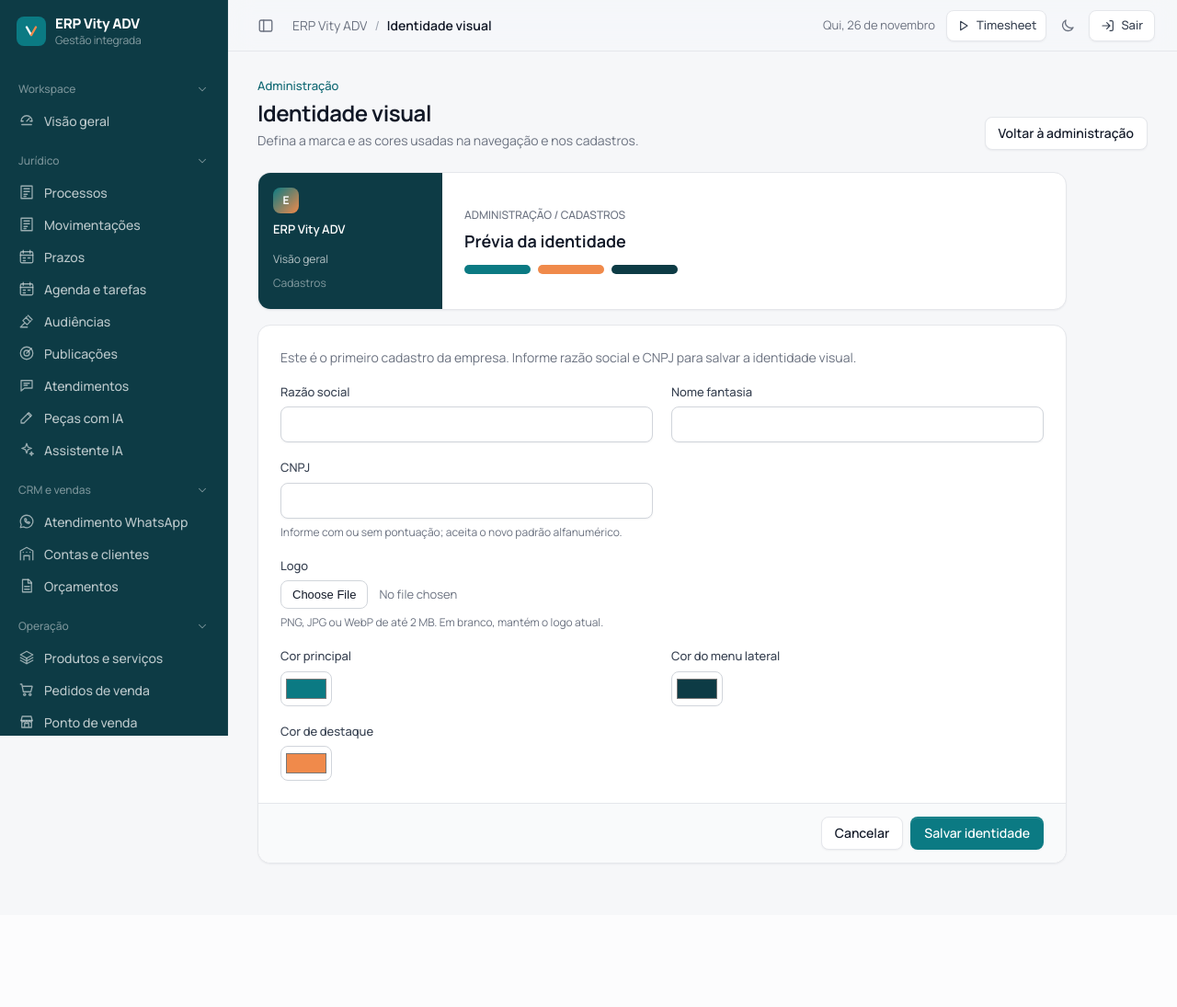
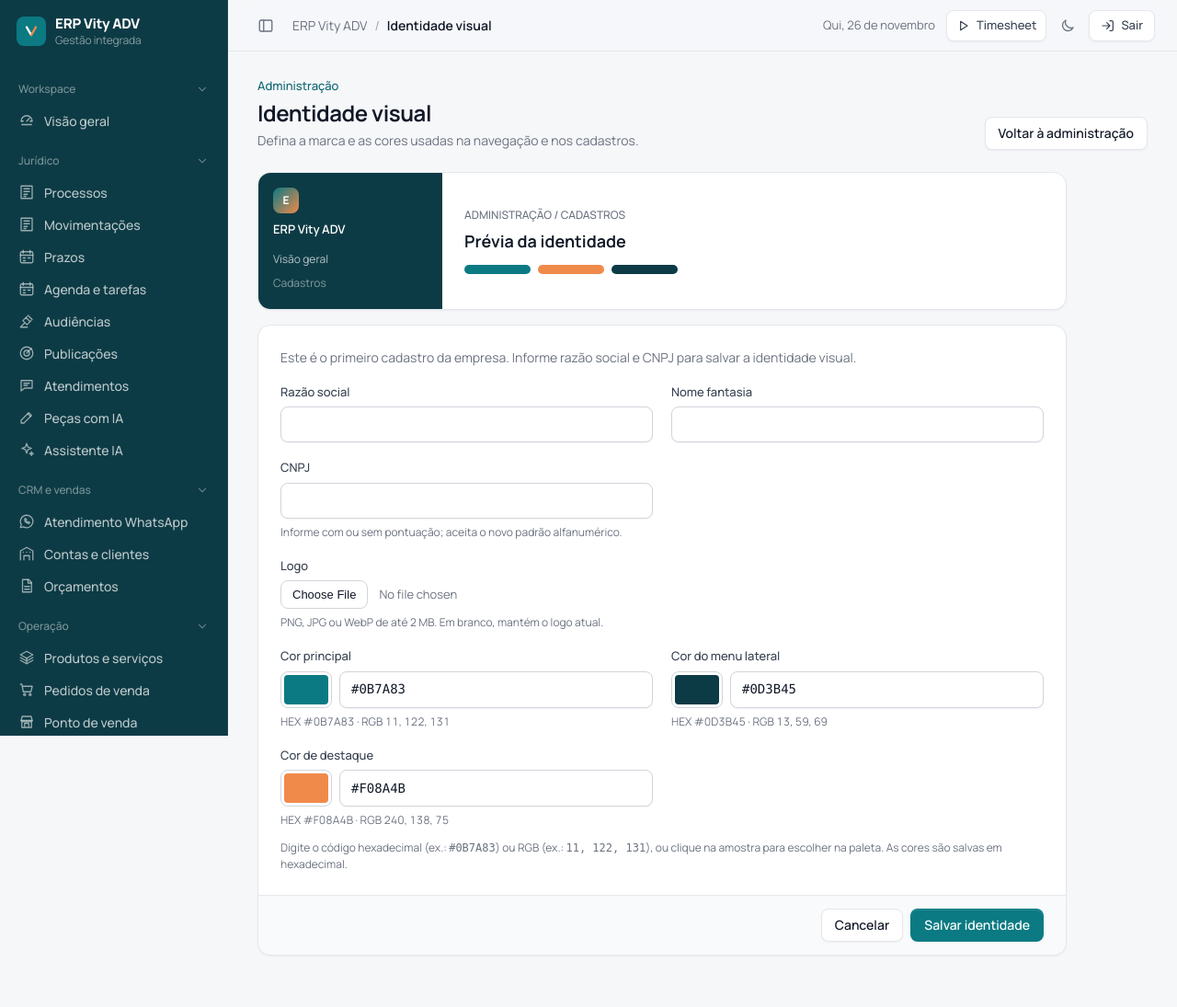
Before and after one commit to vitorhugoalvesrosa/erp-vity-adv, a Django app: page /administracao/identidade-visual/ in a window 1280 px wide. Shown: the whole page at 92% size. Before the commit the page ends 940 px from the top, so only its background shows below. Run offline with Django 5.2, Linux system fonts and the light colour scheme; the visitor is signed in with stand-in values (Sample User, id 1); data that the repository does not hold is empty.

Commit message:
Aceitar código hexadecimal ou RGB nas cores da identidade visual
Cada cor tem campo para digitar #RRGGBB ou R, G, B, sincronizado com a
paleta, com conversão exibida (HEX/RGB) e prévia ao vivo. O servidor
normaliza para #RRGGBB e recusa valores inválidos.

Co-Authored-By: Claude Opus 5.5 <noreply@anthropic.com>

```diff
--- a/core/configuration_forms.py
+++ b/core/configuration_forms.py
@@ -11,6 +11,29 @@ from core.secure_storage import encrypt_bytes, encrypt_text, validate_encryption
 
 
 LOGO_CONTENT_TYPES = {"PNG": "image/png", "JPEG": "image/jpeg", "WEBP": "image/webp"}
+COLOR_FIELDS = ("primary_color", "sidebar_color", "accent_color")
+COLOR_HELP = "Digite o código hexadecimal (#0B7A83) ou RGB (11, 122, 131), ou escolha na paleta."
+
+
+def parse_color(value):
+    """Converte #RGB, #RRGGBB, RRGGBB, rgb(r, g, b) ou "r, g, b" em #RRGGBB."""
+    text = (value or "").strip()
+    hex_match = re.fullmatch(r"#?([0-9a-fA-F]{6}|[0-9a-fA-F]{3})", text)
+    if hex_match:
+        digits = hex_match.group(1)
+        if len(digits) == 3:
+            digits = "".join(ch * 2 for ch in digits)
+        return f"#{digits.upper()}"
+    rgb_match = re.fullmatch(
+        r"(?:rgba?\s*\(\s*)?(\d{1,3})\s*[,;\s]\s*(\d{1,3})\s*[,;\s]\s*(\d{1,3})\s*\)?",
+        text,
+        re.IGNORECASE,
+    )
+    if rgb_match:
+        channels = [int(part) for part in rgb_match.groups()]
+        if all(0 <= channel <= 255 for channel in channels):
+            return "#" + "".join(f"{channel:02X}" for channel in channels)
+    raise ValidationError("Cor inválida. Use #RRGGBB (ex.: #0B7A83) ou R, G, B de 0 a 255 (ex.: 11, 122, 131).")
 
 
 class CompanyProfileForm(forms.ModelForm):
@@ -35,34 +58,44 @@ class CompanyProfileForm(forms.ModelForm):
 
     def __init__(self, *args, **kwargs):
         super().__init__(*args, **kwargs)
-        for field_name in ("primary_color", "sidebar_color", "accent_color"):
-            self.fields[field_name].required = False
-            self.fields[field_name].widget = forms.TextInput(
-                attrs={"type": "color", "class": "vTextField"}
+        for field_name in COLOR_FIELDS:
+            field = self.fields[field_name]
+            field.required = False
+            # O modelo guarda #RRGGBB; o formulário também aceita RGB e converte em _clean_color.
+            field.max_length = 32
+            field.validators = []
+            field.help_text = COLOR_HELP
+            field.widget = forms.TextInput(
+                attrs={
+                    "class": "vTextField color-code-input",
+                    "data-color-input": field_name,
+                    "maxlength": "32",
+                    "placeholder": "#0B7A83 ou 11, 122, 131",
+                    "autocomplete": "off",
+                    "spellcheck": "false",
+                }
             )
         if not self.instance.has_logo:
             del self.fields["remove_logo"]
 
+    def _clean_color(self, field_name):
+        value = self.cleaned_data.get(field_name)
+        if not value:
+            return (
+                getattr(self.instance, field_name)
+                if self.instance.pk
+                else CompanyProfile._meta.get_field(field_name).get_default()
+            )
+        return parse_color(value)
+
     def clean_primary_color(self):
-        return self.cleaned_data.get("primary_color") or (
-            self.instance.primary_color
-            if self.instance.pk
-            else CompanyProfile._meta.get_field("primary_color").get_default()
-        )
+        return self._clean_color("primary_color")
 
     def clean_accent_color(self):
-        return self.cleaned_data.get("accent_color") or (
-            self.instance.accent_color
-            if self.instance.pk
-            else CompanyProfile._meta.get_field("accent_color").get_default()
-        )
+        return self._clean_color("accent_color")
 
     def clean_sidebar_color(self):
-        return self.cleaned_data.get("sidebar_color") or (
-            self.instance.sidebar_color
-            if self.instance.pk
-            else CompanyProfile._meta.get_field("sidebar_color").get_default()
-        )
+        return self._clean_color("sidebar_color")
 
     def clean_logo(self):
         logo = self.cleaned_data.get("logo")
--- a/core/static/core/app.css
+++ b/core/static/core/app.css
@@ -4121,3 +4121,64 @@ datalist + .form-section-title {
     justify-self: start;
     font-size: 13px;
 }
+
+/* ---------- Identidade visual: cores ---------- */
+
+.color-field {
+    display: flex;
+    align-items: stretch;
+    gap: 8px;
+}
+
+.color-field .color-code-input {
+    flex: 1;
+    min-width: 0;
+    font-family: ui-monospace, SFMono-Regular, Menlo, Consolas, monospace;
+    text-transform: uppercase;
+}
+
+.color-swatch {
+    width: 44px;
+    height: auto;
+    min-height: 40px;
+    flex: none;
+    padding: 3px;
+    border: 1px solid var(--border-strong);
+    border-radius: var(--radius);
+    background: var(--surface);
+    cursor: pointer;
+}
+
+.color-swatch::-webkit-color-swatch-wrapper {
+    padding: 0;
+}
+
+.color-swatch::-webkit-color-swatch {
+    border: 0;
+    border-radius: 4px;
+}
+
+.color-swatch::-moz-color-swatch {
+    border: 0;
+    border-radius: 4px;
+}
+
+.record-form-panel .color-field.is-invalid input.color-code-input[data-color-input]:not([type="color"]),
+.color-field.is-invalid .color-code-input {
+    border-color: var(--danger);
+    box-shadow: 0 0 0 3px color-mix(in srgb, var(--danger) 15%, transparent);
+}
+
+.color-rgb {
+    min-height: 18px;
+    color: var(--muted);
+    font-size: 12px;
+}
+
+.color-field.is-invalid + .color-rgb {
+    color: var(--danger);
+}
+
+.color-help {
+    margin-top: 12px;
+}
--- a/core/templates/core/visual_identity_form.html
+++ b/core/templates/core/visual_identity_form.html
@@ -33,18 +33,78 @@
             {% if form.non_field_errors %}<div class="form-error" role="alert">{{ form.non_field_errors }}</div>{% endif %}
             <div class="form-grid">
                 {% for field in form %}
+                    {% if field.name in "primary_color sidebar_color accent_color" %}
+                        <div class="form-field">
+                            <label for="{{ field.id_for_label }}">{{ field.label }}</label>
+                            <div class="color-field{% if field.errors %} is-invalid{% endif %}" data-color-field="{{ field.name }}">
+                                <input class="color-swatch" type="color" value="{{ field.value|default:'#000000' }}" aria-label="Escolher {{ field.label|lower }} na paleta" data-color-picker>
+                                {{ field }}
+                            </div>
+                            <span class="color-rgb num" data-color-rgb aria-live="polite"></span>
+                            {{ field.errors }}
+                        </div>
+                    {% else %}
                         <div class="form-field {% if field.name == 'logo' %}is-wide{% endif %}">
                             <label for="{{ field.id_for_label }}">{{ field.label }}</label>
                             {{ field }}
                             {{ field.errors }}
                             {% if field.help_text %}<span class="helptext">{{ field.help_text }}</span>{% endif %}
                         </div>
+                    {% endif %}
                 {% endfor %}
             </div>
+            <p class="helptext color-help">Digite o código hexadecimal (ex.: <code>#0B7A83</code>) ou RGB (ex.: <code>11, 122, 131</code>), ou clique na amostra para escolher na paleta. As cores são salvas em hexadecimal.</p>
             <div class="form-actions">
                 <a class="button button-secondary" href="{% url 'admin-settings' %}">Cancelar</a>
                 <button class="button" type="submit">Salvar identidade</button>
             </div>
         </form>
     </section>
+
+    <script>
+        (() => {
+            const preview = document.querySelector(".branding-preview");
+            const previewVar = { primary_color: "--preview-primary", sidebar_color: "--preview-sidebar", accent_color: "--preview-accent" };
+            const toHex = (value) => {
+                const text = value.trim();
+                let match = text.match(/^#?([0-9a-f]{6}|[0-9a-f]{3})$/i);
+                if (match) {
+                    let digits = match[1];
+                    if (digits.length === 3) digits = digits.split("").map((c) => c + c).join("");
+                    return `#${digits.toUpperCase()}`;
+                }
+                match = text.match(/^(?:rgba?\s*\(\s*)?(\d{1,3})\s*[,;\s]\s*(\d{1,3})\s*[,;\s]\s*(\d{1,3})\s*\)?$/i);
+                if (match) {
+                    const channels = match.slice(1, 4).map(Number);
+                    if (channels.every((n) => n <= 255)) return "#" + channels.map((n) => n.toString(16).padStart(2, "0")).join("").toUpperCase();
+                }
+                return null;
+            };
+            const toRgb = (hex) => [1, 3, 5].map((i) => parseInt(hex.slice(i, i + 2), 16)).join(", ");
+            document.querySelectorAll("[data-color-field]").forEach((wrapper) => {
+                const name = wrapper.dataset.colorField;
+                const picker = wrapper.querySelector("[data-color-picker]");
+                const input = wrapper.querySelector("[data-color-input]");
+                const rgb = wrapper.parentElement.querySelector("[data-color-rgb]");
+                const apply = (hex) => {
+                    picker.value = hex.toLowerCase();
+                    rgb.textContent = `HEX ${hex} · RGB ${toRgb(hex)}`;
+                    wrapper.classList.remove("is-invalid");
+                    input.setCustomValidity("");
+                    if (preview) preview.style.setProperty(previewVar[name], hex);
+                };
+                input.addEventListener("input", () => {
+                    const hex = toHex(input.value);
+                    if (hex) { apply(hex); return; }
+                    wrapper.classList.toggle("is-invalid", input.value.trim() !== "");
+                    rgb.textContent = input.value.trim() ? "Use #RRGGBB ou R, G, B (0 a 255)" : "";
+                    input.setCustomValidity(input.value.trim() ? "Cor inválida" : "");
+                });
+                input.addEventListener("blur", () => { const hex = toHex(input.value); if (hex) input.value = hex; });
+                picker.addEventListener("input", () => { input.value = picker.value.toUpperCase(); apply(input.value); });
+                const initial = toHex(input.value);
+                if (initial) apply(initial);
+            });
+        })();
+    </script>
 {% endblock %}
```
Also changed, not shown: core/test_settings_pages.py (+32 -0 lines). Lines whose indentation alone changed are shown as unchanged.
